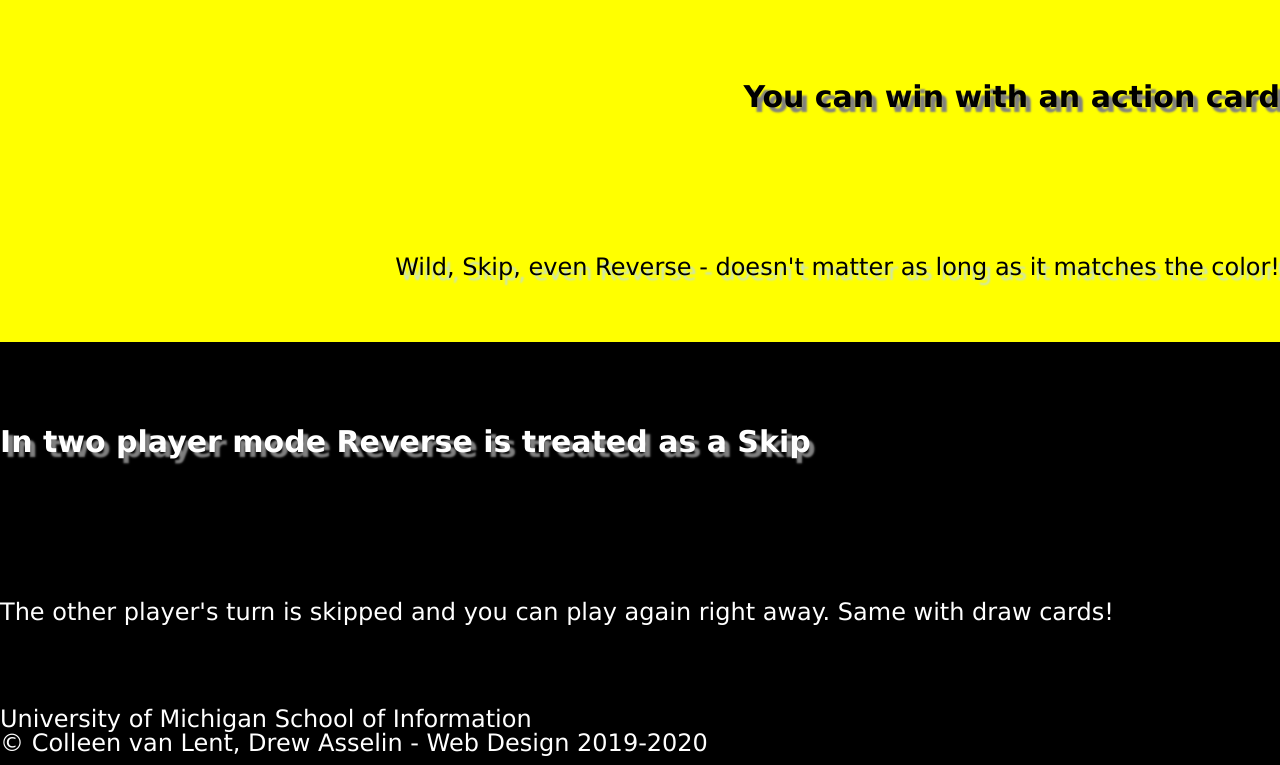
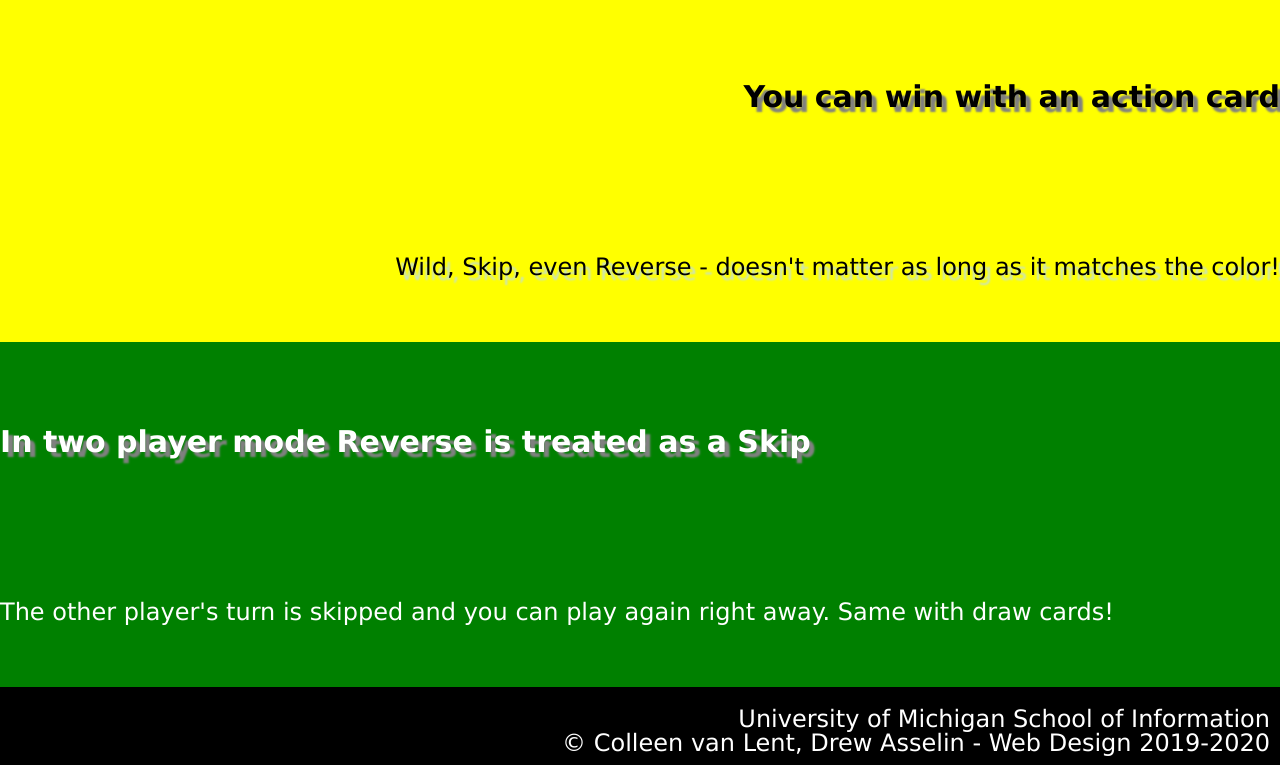
Before and after one commit to esommer21/hw2, a plain HTML site: page index.html in a window 1280 px wide. Shown: the part 1975-2740 px from the top of the page. Drawn offline with Linux system fonts and the light colour scheme.

Commit message:
Update style.css

```diff
--- a/css/style.css
+++ b/css/style.css
@@ -51,3 +51,14 @@ div {
     color:black;
     text-shadow: 5px 5px 2px #c7e2c7
 }
+
+#green {
+    background-color:#008000;
+    text-align:left;
+}
+
+footer{
+    text-align:right;
+    padding-bottom:10px;
+    padding-right:10px;
+}
```
